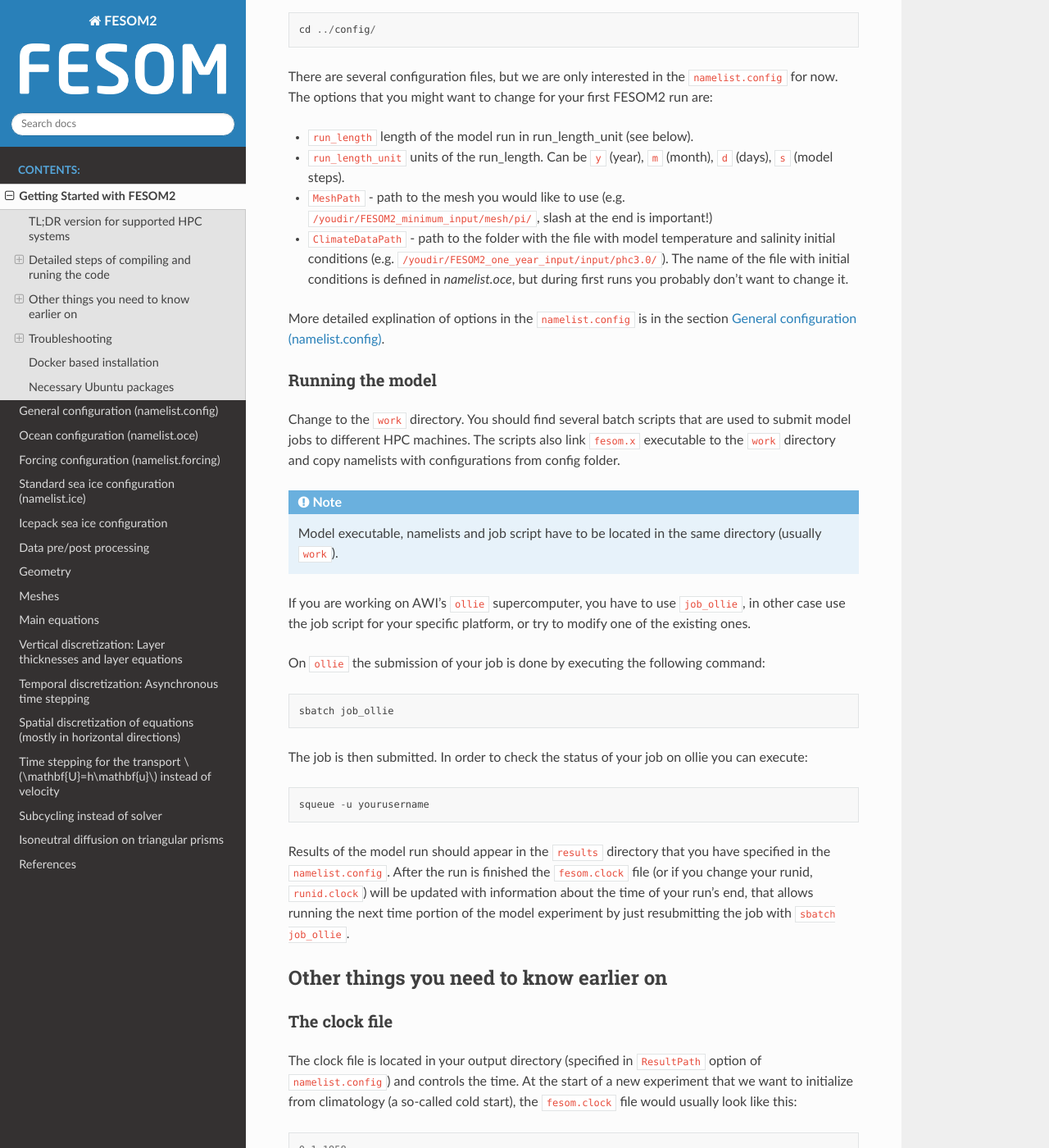
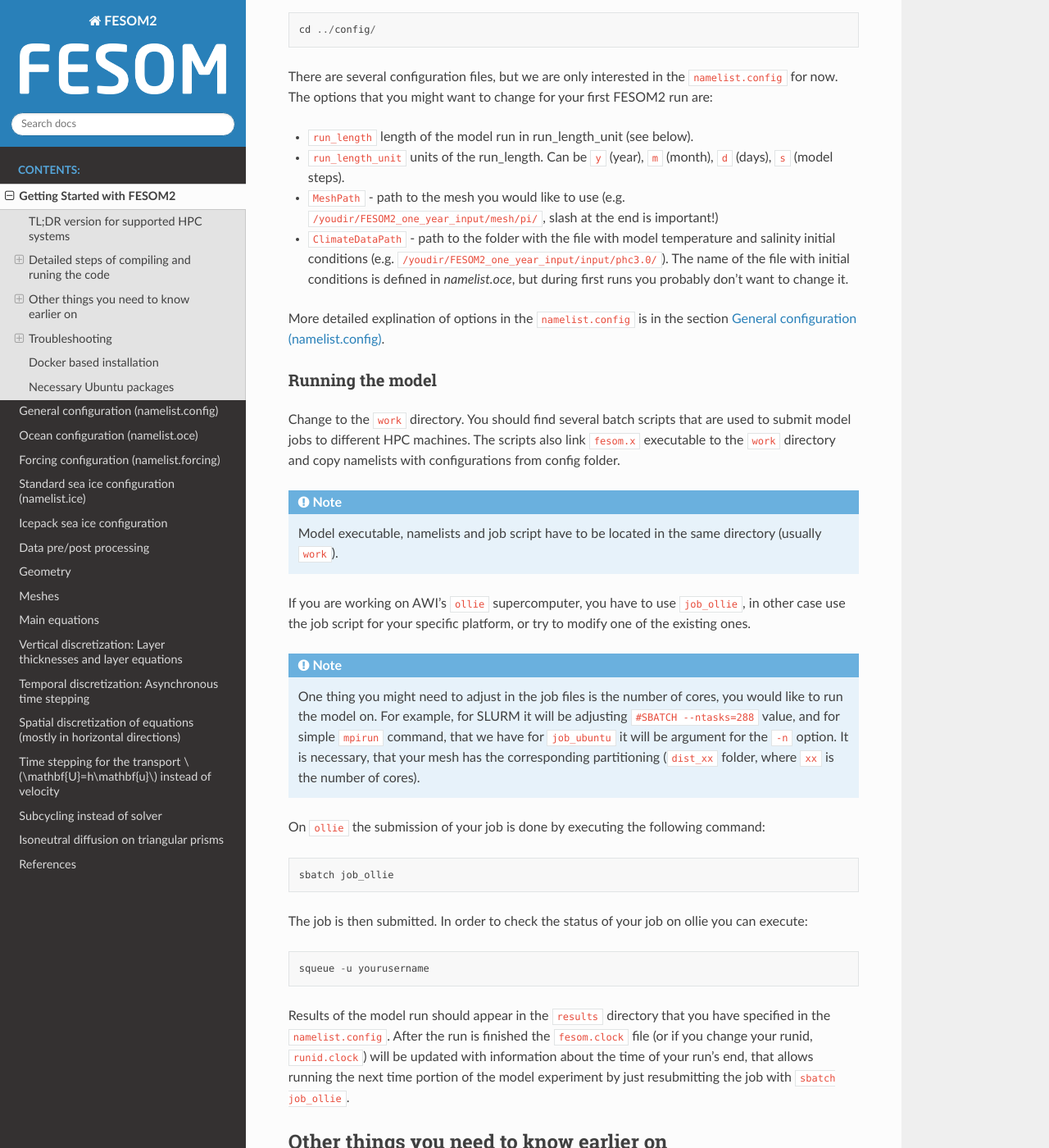
Before and after one commit to FESOM/fesom2_doc, a Sphinx documentation site: the page built from doc/getting_started/getting_started.rst, in a window 1280 px wide and 1400 px high, scrolled down 3223 px. Shown: the whole window at 82% size. Built offline with Sphinx 7.4.7 and the Read the Docs theme 2.0.0, drawn with Linux system fonts in a browser that asks for light colours; some of the changed text lies outside the part shown.

Commit message:
info on number of cores

```diff
--- a/doc/getting_started/getting_started.rst
+++ b/doc/getting_started/getting_started.rst
@@ -77,7 +77,7 @@ and untar:
 
 ::
 
-    tar -xvf FESOM2_minimum_input.tar
+    tar -xvf FESOM2_one_year_input.tar
 
 You will have a folder named ``FESOM2_one_year_input`` that contains all the data you need to do initial run of the model. The `mesh` directory contains two meshes: ``pi`` and ``core2``. The ``pi`` mesh is very small global FESOM2 mesh, that can run relativelly fast even on a laptop. The ``CORE`` mesh is our 1 degree equivalent mesh and is used in many tuning and testing studies. Mesh folders already include several prepared partitionings (``dist_`` folders), so you don't have to worry about partitioning during your first steps with FESOM.
 
@@ -119,7 +119,7 @@ There are several configuration files, but we are only interested in the ``namel
 
 - ``run_length`` length of the model run in run_length_unit (see below).
 - ``run_length_unit`` units of the run_length. Can be ``y`` (year), ``m`` (month), ``d`` (days), ``s`` (model steps).
-- ``MeshPath`` - path to the mesh you would like to use (e.g. ``/youdir/FESOM2_minimum_input/mesh/pi/``, slash at the end is important!)
+- ``MeshPath`` - path to the mesh you would like to use (e.g. ``/youdir/FESOM2_one_year_input/mesh/pi/``, slash at the end is important!)
 - ``ClimateDataPath`` - path to the folder with the file with model temperature and salinity initial conditions (e.g. ``/youdir/FESOM2_one_year_input/input/phc3.0/``). The name of the file with initial conditions is defined in `namelist.oce`, but during first runs you probably don't want to change it.
 
 More detailed explination of options in the ``namelist.config`` is in the section :ref:`chap_general_configuration`.
@@ -133,6 +133,9 @@ Change to the ``work`` directory. You should find several batch scripts that are
    Model executable, namelists and job script have to be located in the same directory (usually ``work``).
 
 If you are working on AWI's ``ollie`` supercomputer, you have to use ``job_ollie``, in other case use the job script for your specific platform, or try to modify one of the existing ones.
+
+.. note::
+   One thing you might need to adjust in the job files is the number of cores, you would like to run the model on. For example, for SLURM it will be adjusting ``#SBATCH --ntasks=288`` value, and for simple ``mpirun`` command, that we have for ``job_ubuntu`` it will be argument for the ``-n`` option. It is necessary, that your mesh has the corresponding partitioning (``dist_xx`` folder, where ``xx`` is the number of cores).
 
 On ``ollie`` the submission of your job is done by executing the following command:
 
```
